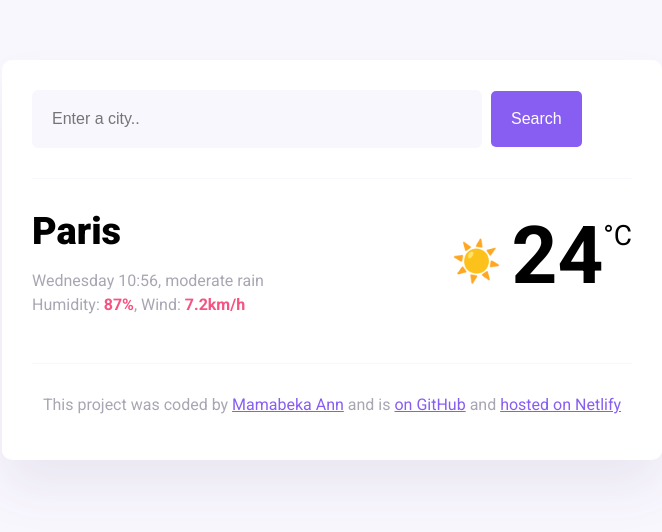
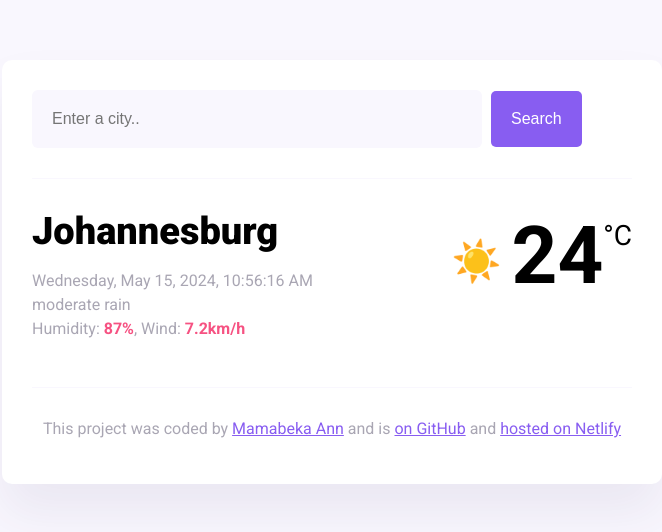
Before and after one commit to MamabekaAnn/weather-application, a website built with Parcel: page index.html in a window 1280 px wide. Shown: the whole page, without its empty margins (308-970 px from the left). Built offline with nearby package versions, Linux system fonts and the light colour scheme.

Commit message:
updated version

```diff
--- a/index.html
+++ b/index.html
@@ -30,9 +30,11 @@
       <main>
         <div class="current-weather">
           <div>
-            <h1 class="current-city" id="current-city">Paris</h1>
+            <h1 class="current-city" id="current-city">Johannesburg</h1>
             <p class="current-details">
-              <span id="current-date"></span>, moderate rain <br />
+              <span id="current-date"></span>, <span id="current-time"></span
+              ><br />
+              moderate rain <br />
               Humidity: <strong>87%</strong>, Wind: <strong>7.2km/h</strong>
             </p>
           </div>
@@ -53,6 +55,6 @@
         </p>
       </footer>
     </div>
+    <script src="src/index.js"></script>
   </body>
-  <script src="src/index.js"></script>
 </html>
--- a/src/index.js
+++ b/src/index.js
@@ -22,6 +22,38 @@ function formatDate(date) {
   let hours = date.getHours();
   let day = date.getDay();
 
+  function updateDateTime() {
+    const currentDate = new Date();
+    const dateOptions = {
+      weekday: "long",
+      year: "numeric",
+      month: "long",
+      day: "numeric",
+    };
+    const timeOptions = {
+      hour: "2-digit",
+      minute: "2-digit",
+      second: "2-digit",
+    };
+
+    const formattedDate = currentDate.toLocaleDateString(
+      undefined,
+      dateOptions
+    );
+    const formattedTime = currentDate.toLocaleTimeString(
+      undefined,
+      timeOptions
+    );
+
+    document.getElementById("current-date").innerText = formattedDate;
+    document.getElementById("current-time").innerText = formattedTime;
+  }
+
+  updateDateTime(); // Initial call to set the date and time immediately
+
+  // Update the date and time every second
+  setInterval(updateDateTime, 1000);
+
   if (minutes < 10) {
     minutes = `0${minutes}`;
   }
@@ -37,7 +69,7 @@ function formatDate(date) {
     "Wednesday",
     "Thursday",
     "Friday",
-    "Saturday"
+    "Saturday",
   ];
 
   let formattedDay = days[day];
```
